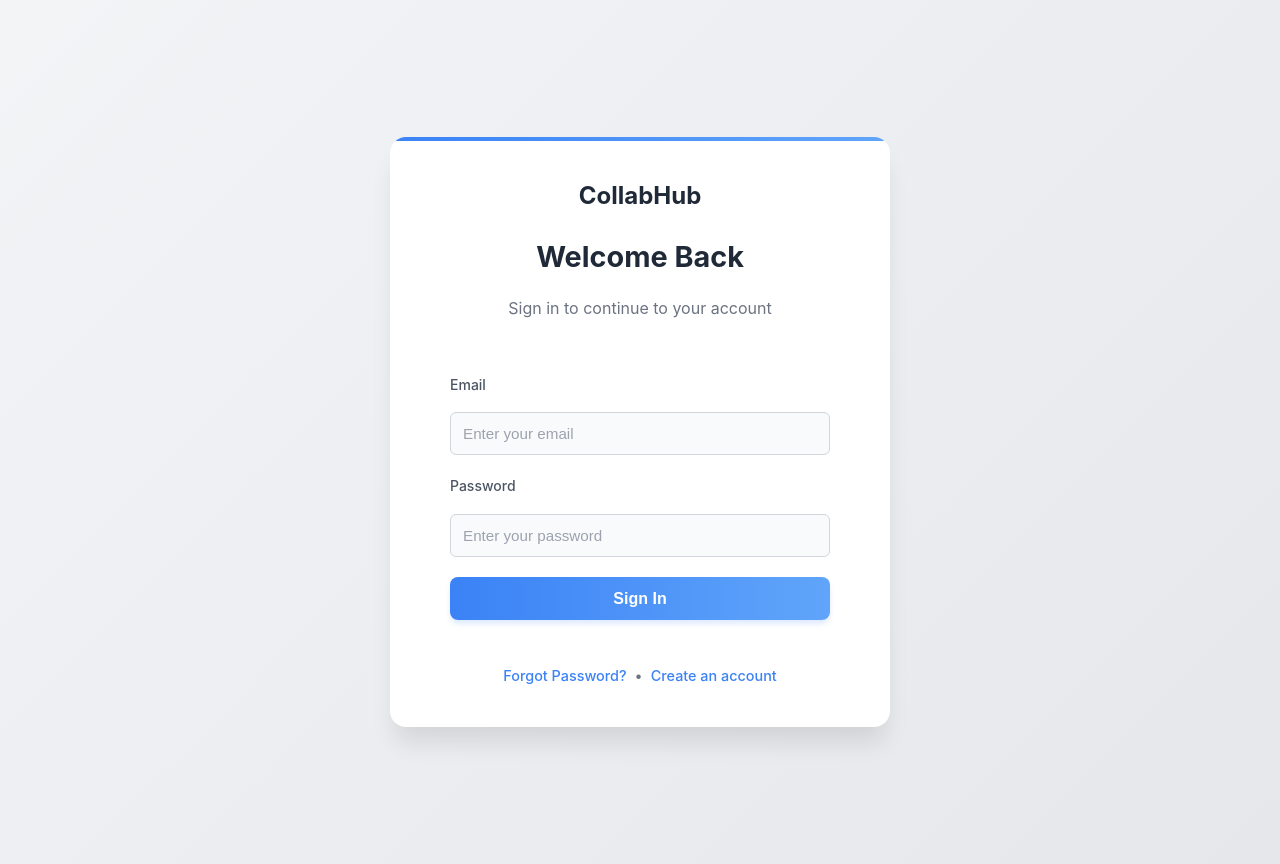
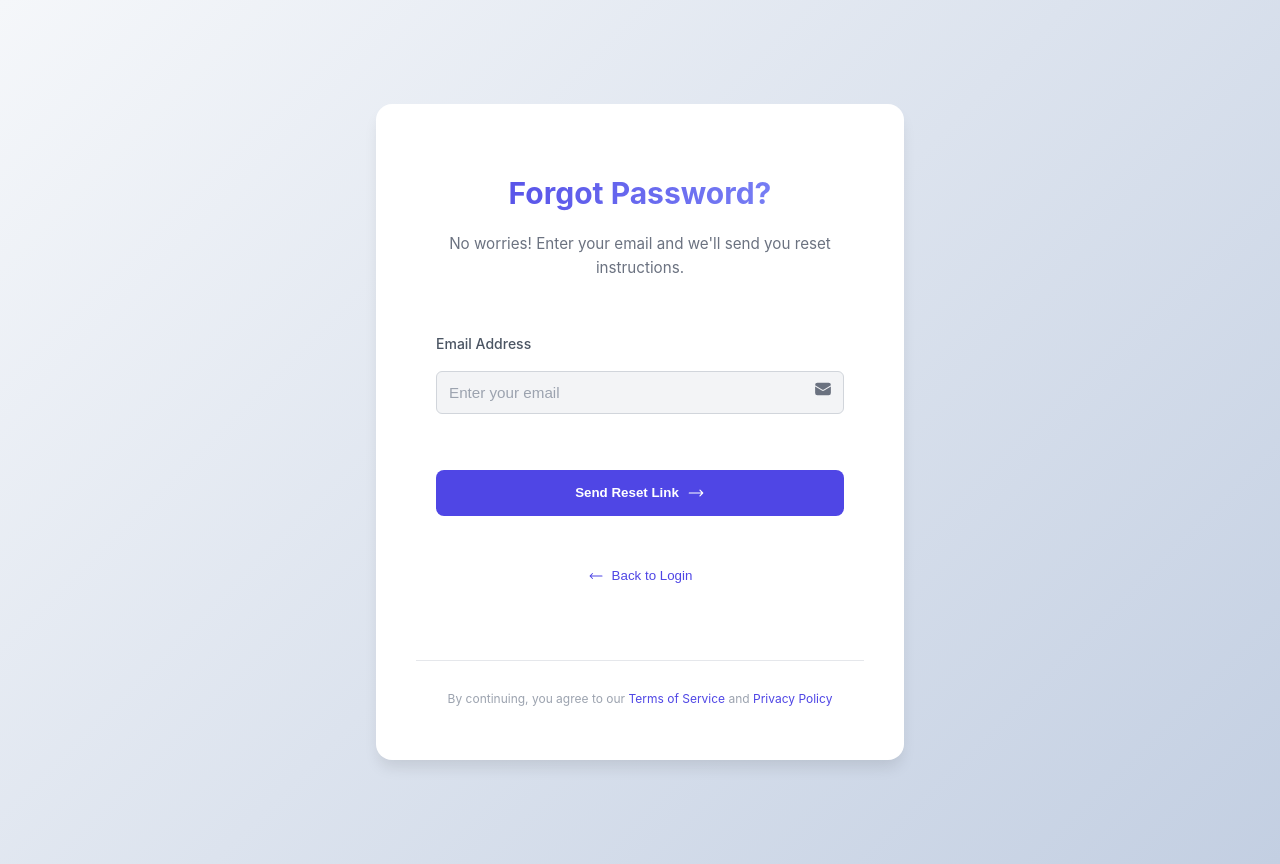
Before and after one commit to wissem2hachem/Aya-Project, a React (Create React App) app in the folder frontend/: page /forgot-password in a window 1280 px wide. Before the commit this address led to /login. Built offline with nearby package versions, Linux system fonts and the light colour scheme.

Commit message:
forgetpass edit

```diff
--- a/frontend/package.json
+++ b/frontend/package.json
@@ -12,6 +12,7 @@
     "react-icons": "^5.5.0",
     "react-router-dom": "^7.4.1",
     "react-scripts": "5.0.1",
+    "react-toastify": "^11.0.5",
     "recharts": "^2.15.2",
     "sass": "^1.86.3",
     "web-vitals": "^4.2.4"
--- a/frontend/src/App.js
+++ b/frontend/src/App.js
@@ -10,6 +10,7 @@ import Payroll from "./pages/Payroll";
 import UserManager from "./Components/UserManager";
 import Login from "./Components/Login";
 import Signup from "./Components/Signup";
+import ForgotPassword from "./Components/forgetpass";
 import LandingPage from "./Components/LandingPage";
 import JobOffers from "./Components/features/JobOffers";
 import JobApplicationForm from "./Components/features/jobApplicationForm";
@@ -28,6 +29,7 @@ function App() {
         <Route path="/" element={<LandingPage />} />
         <Route path="/login" element={<Login />} />
         <Route path="/signup" element={<Signup />} />
+        <Route path="/forgot-password" element={<ForgotPassword />} />
         <Route path="/features/job-offers" element={<JobOffers />} />
         <Route path="/jobApplication" element={<JobApplicationForm />} />
 
--- a/frontend/src/Components/forgetpass.jsx
+++ b/frontend/src/Components/forgetpass.jsx
@@ -1,7 +1,7 @@
 import React, { useState, useEffect } from 'react';
 import { useNavigate } from 'react-router-dom';
 import { toast } from 'react-toastify';
-import '../styles/forgotpass.css';
+import './forgetpass.css';
 
 const ForgotPassword = () => {
   const [formData, setFormData] = useState({
--- a/frontend/src/index.js
+++ b/frontend/src/index.js
@@ -3,12 +3,15 @@ import ReactDOM from 'react-dom/client';
 import App from './App';
 import reportWebVitals from './reportWebVitals';
 import { BrowserRouter } from 'react-router-dom';
+import { ToastContainer } from 'react-toastify';
+import 'react-toastify/dist/ReactToastify.css';
 
 
 const root = ReactDOM.createRoot(document.getElementById('root'));
 root.render(
   <React.StrictMode>
       <App />
+      <ToastContainer position="top-right" autoClose={5000} />
   </React.StrictMode>
 );
 
```
Also changed, not shown: 2 other files (tests, documents, lock files or other folders).
